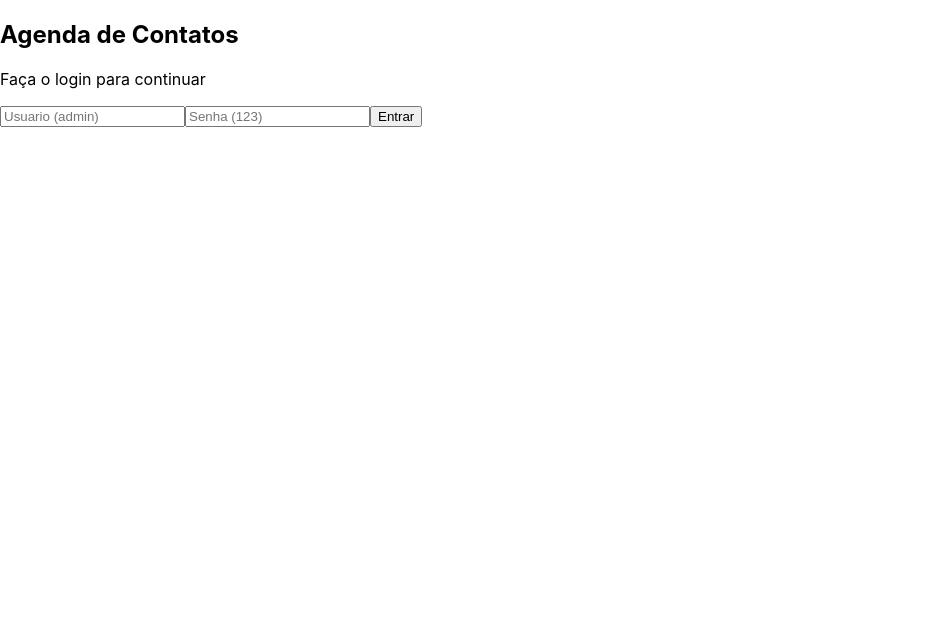
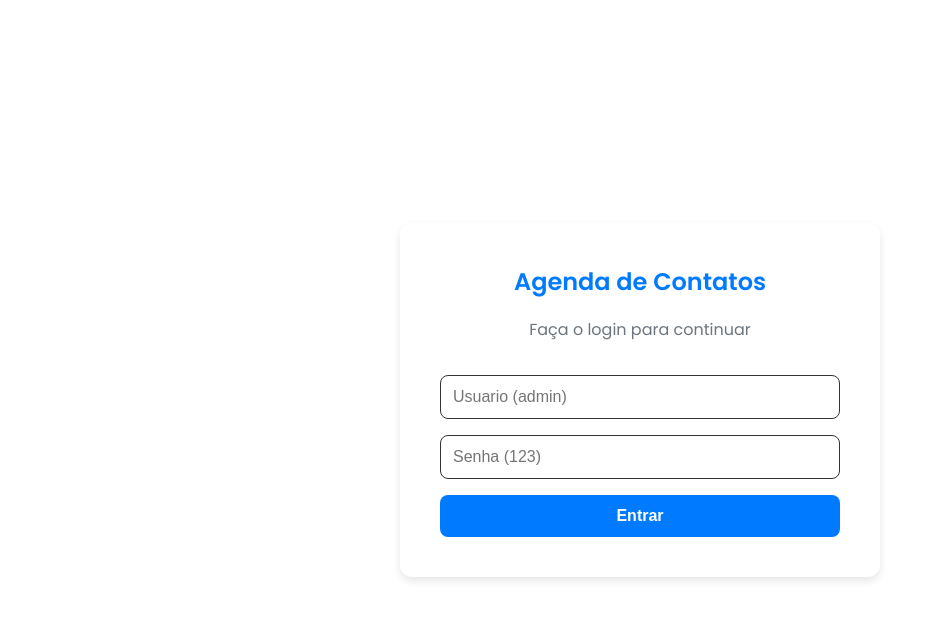
Before and after one commit to Edsouzaa/crud-code, a React (Create React App) app: page / in a window 1280 px wide. Shown: the top 620 px of the page, without its empty margins (0-941 px from the left). Built offline with nearby package versions, Linux system fonts and the light colour scheme.

Commit message:
NEW: novo CSS feito

```diff
--- a/src/App.css
+++ b/src/App.css
@@ -1,38 +1,81 @@
-.App {
-  text-align: center;
+/*
+Importar uma fonte do Google fonts
+*/
+@import url('https://fonts.googleapis.com/css2?family=Poppins:wght@300;400;600&display=swap');
+
+/*
+Definir vars de cor para facilitar a manutenção
+*/
+:root {
+  --primary-color: #007bff;
+  --primary-hover-color: #0056b3;
+  --secondary-color: #f7f9fa;
+  --text-color: #333;
+  --border-color: #ffffff;
+  --error-color: #dc3545;
+  --sucess-color: #28a745;
+  --box-shadow: 0 4px 8px rgba(0,0,0,0.1);
 }
 
-.App-logo {
-  height: 40vmin;
-  pointer-events: none;
+/*
+Reseta estilos básicos e aplica a fonte global
+*/
+body{
+  margin: 0;
+  font-family: 'Poppins', sans-serif;
+  background-color: var(--secundary-color);
+  color: var(--text-color);
+  line-height: 1.6;
 }
 
-@media (prefers-reduced-motion: no-preference) {
-  .App-logo {
-    animation: App-logo-spin infinite 20s linear;
-  }
+/*
+Layout principal da aplicação
+*/
+.app-container{
+  display:flex;
+  min-height: 100vh;
 }
 
-.App-header {
-  background-color: #282c34;
-  min-height: 100vh;
-  display: flex;
-  flex-direction: column;
-  align-items: center;
-  justify-content: center;
-  font-size: calc(10px + 2vmin);
-  color: white;
+/*
+Estilo do container do conteúdo principal
+*/
+.content{
+  flex-grow: 1;
+  padding: 2rem;
+  background-color: var(--background-color);
 }
 
-.App-link {
-  color: #61dafb;
+input[type="text"],
+input[type="password"] {
+  width: 100%;
+  padding: 12px;
+  margin-bottom: 1rem;
+  border: 1px solid #333;
+  border-radius: 8px;
+  box-sizing: border-box;
+  font-size: 1rem;
+  transition: border-color 0.3s;
 }
 
-@keyframes App-logo-spin {
-  from {
-    transform: rotate(0deg);
-  }
-  to {
-    transform: rotate(360deg);
-  }
+input[type="text"]:focus,
+input[type="password"]:focus {
+  outline: none;
+  border-color: var(--primary-color);
 }
+
+button{
+  padding: 12px 20px;
+  border: none;
+  border-radius: 8px;
+  background-color: var(--primary-color);
+  color: white;
+  font-size: 1rem;
+  font-weight: 600;
+  cursor: pointer;
+  transition: background-color 0.3s, transform 0.2s;
+}
+
+button:hover{
+  background-color: var(--primary-hover-color);
+  transform: translateY(-2px);
+}
--- a/src/components/Login/Login.js
+++ b/src/components/Login/Login.js
@@ -12,8 +12,8 @@ function Login({onLogin}){
     }
 
     return(
-        <div>
-            <form onSubmit={handleSubmit}>
+        <div className='login-container'>
+            <form className='login-form' onSubmit={handleSubmit}>
                 <h2>Agenda de Contatos</h2>
                 <p>Faça o login para continuar</p>
                 <input
```
